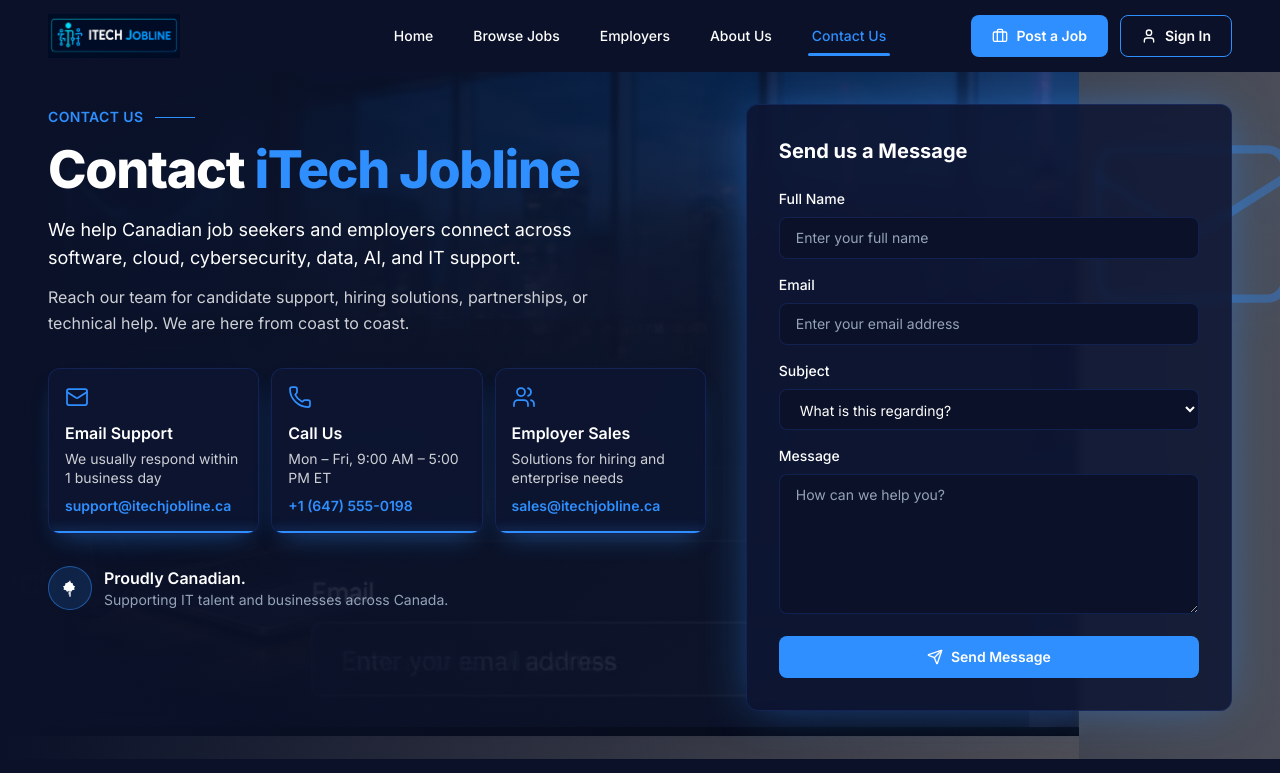
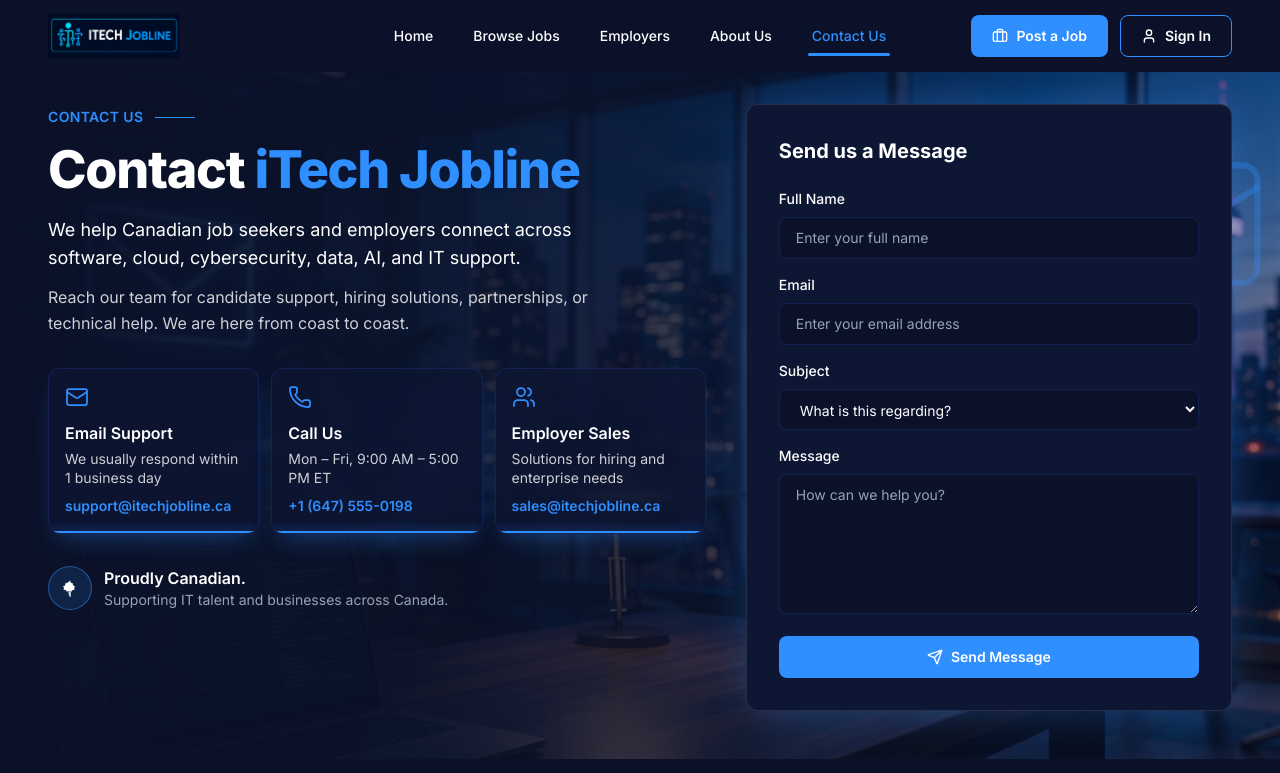
Before and after one commit to Martins-technologies/ITech-Jooblie, a React (Vite) app: page /contact in a window 1280 px wide. Shown: the top 773 px of the page. Built offline with nearby package versions, Linux system fonts and the light colour scheme.

Commit message:
contatc form set

```diff
--- a/src/components/contact/ContactForm.jsx
+++ b/src/components/contact/ContactForm.jsx
@@ -13,7 +13,7 @@ export default function ContactForm() {
   return (
     <Card
       hover={false}
-      className="border-brand-accent/40 bg-brand-card/85 p-6 shadow-[0_0_48px_-10px_rgba(47,143,255,0.55)] backdrop-blur-sm md:p-8"
+      className="relative border-white/10 bg-[#111827]/90 p-6 shadow-[0_0_48px_-10px_rgba(47,143,255,0.45)] backdrop-blur-md md:p-8"
       id="contact-form"
     >
       <h2 className="mb-6 text-xl font-bold text-brand-white">Send us a Message</h2>
--- a/src/components/contact/ContactHero.jsx
+++ b/src/components/contact/ContactHero.jsx
@@ -9,23 +9,14 @@ export default function ContactHero() {
   return (
     <section className="relative overflow-hidden bg-brand-bg pt-8 pb-12">
       <img
-        src={images.contactHero}
+        src={images.contactFormBg}
         alt="Night office overlooking a Canadian city skyline"
         className="pointer-events-none absolute inset-0 h-full w-full object-cover object-center"
       />
       <div
-        className="pointer-events-none absolute inset-0 bg-gradient-to-r from-brand-bg via-brand-bg/92 to-brand-bg/45"
+        className="pointer-events-none absolute inset-0 bg-gradient-to-r from-brand-bg via-brand-bg/80 to-brand-bg/35"
         aria-hidden="true"
       />
-      <div
-        className="pointer-events-none absolute -right-6 top-10 hidden lg:block"
-        aria-hidden="true"
-      >
-        <Mail
-          className="h-56 w-56 text-brand-accent/35 drop-shadow-[0_0_28px_rgba(47,143,255,0.45)]"
-          strokeWidth={0.9}
-        />
-      </div>
 
       <div className="container-page relative grid items-start gap-10 lg:grid-cols-[1.15fr_0.85fr]">
         <div>
@@ -60,6 +51,11 @@ export default function ContactHero() {
         </div>
 
         <div className="relative z-10">
+          <Mail
+            className="pointer-events-none absolute -right-10 top-8 hidden h-44 w-44 text-brand-accent/30 lg:block"
+            strokeWidth={0.85}
+            aria-hidden="true"
+          />
           <ContactForm />
         </div>
       </div>
--- a/src/data/images.js
+++ b/src/data/images.js
@@ -7,6 +7,7 @@ export const images = {
   postJobHero: '/img2.jfif',
   employersHero: '/img3.jfif',
   contactHero: '/img4.jfif',
+  contactFormBg: '/img13.jfif',
   contactHelp: '/img5.jfif',
   contactConnect: '/img6.jfif',
   contactOffice: '/img7.jfif',
```
Also changed, not shown: public/img13.jfif (added), 1 other file (tests, documents, lock files or other folders).
